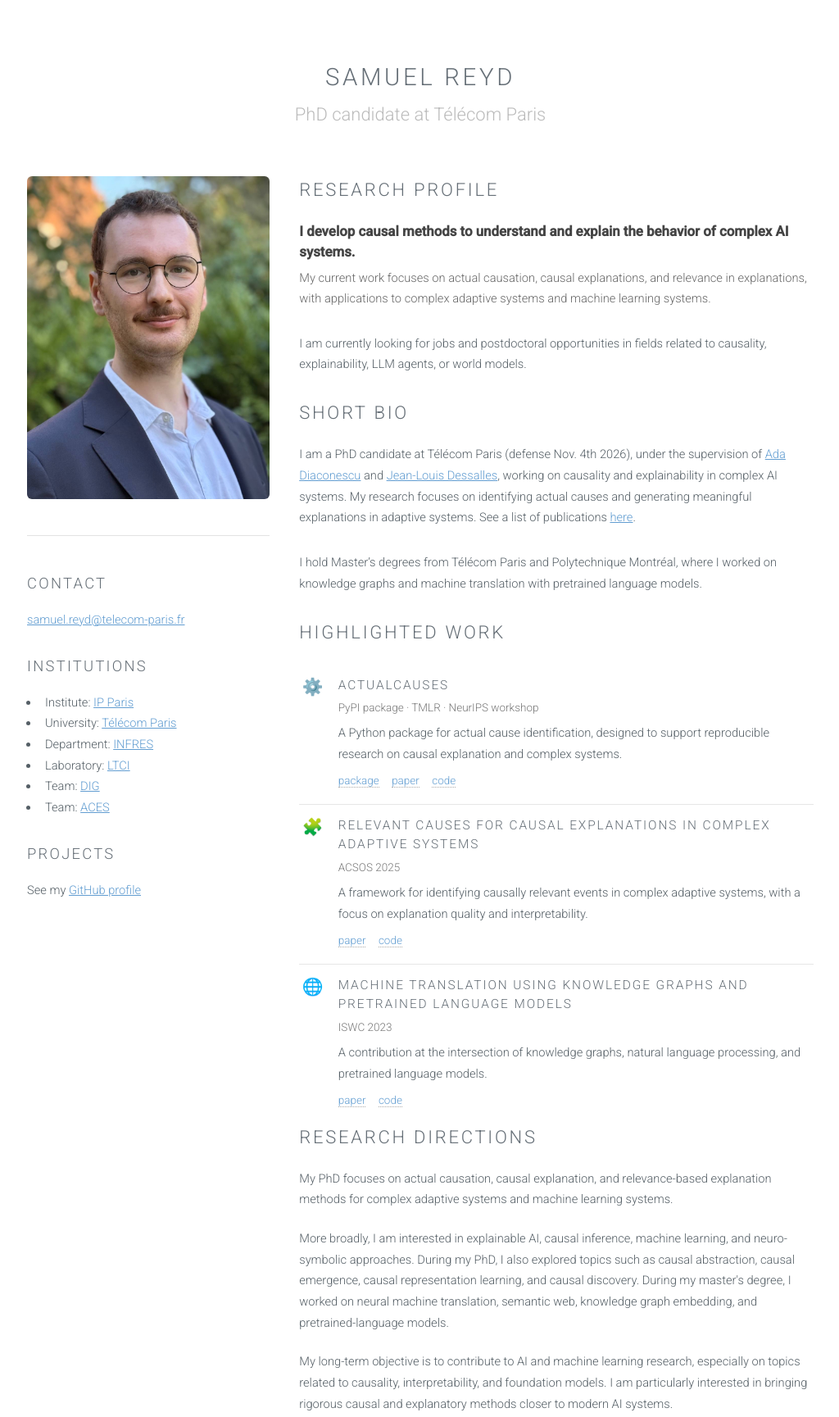
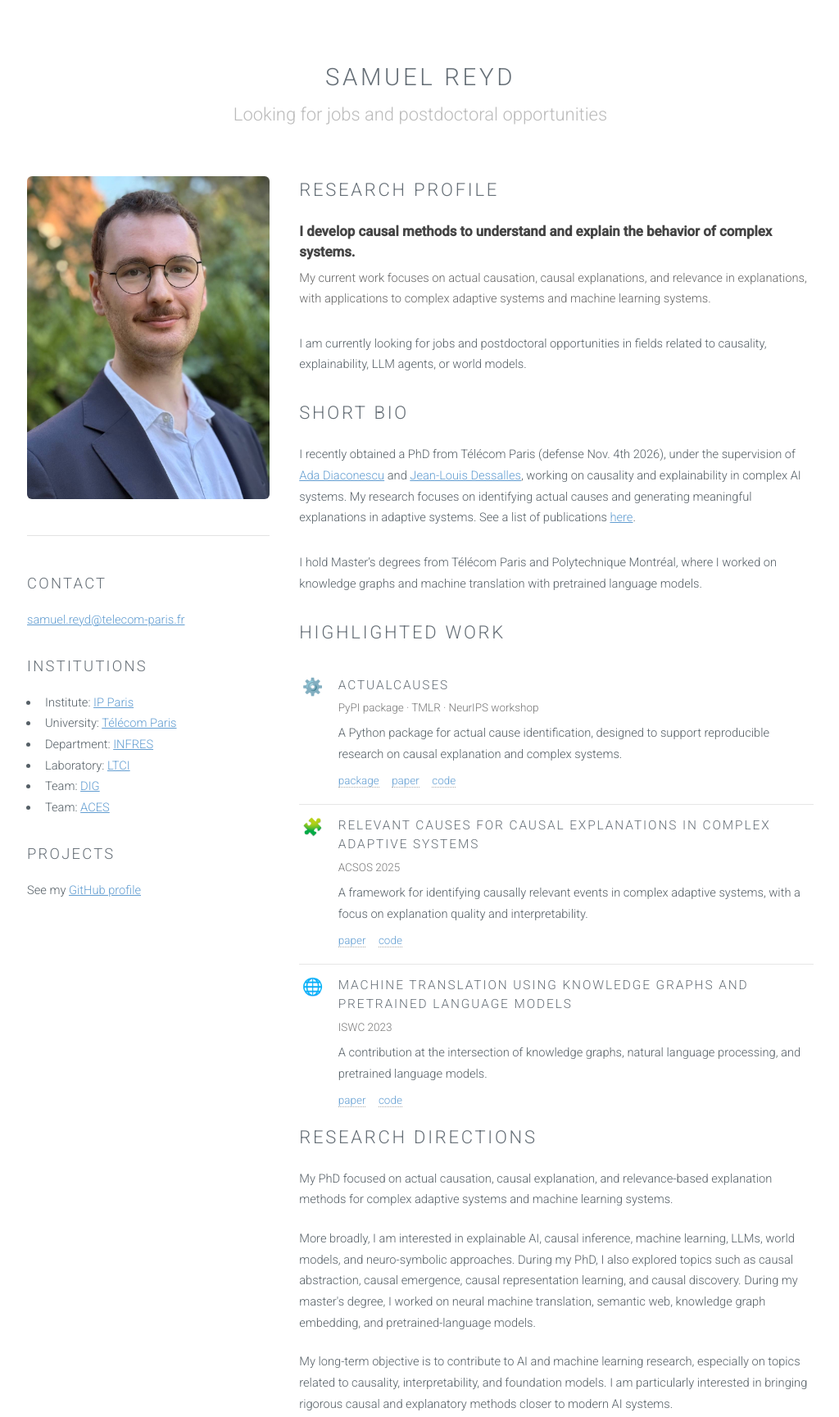
Before and after one commit to SamuelReyd/SamuelReyd.github.io, a plain HTML site: page index.html in a window 1280 px wide. Shown: the part 60-1789 px from the top of the page at 82% size, without its empty margins (127-1151 px from the left). Drawn offline with Linux system fonts and the light colour scheme.

Commit message:
updated phd status

```diff
--- a/index.html
+++ b/index.html
@@ -8,7 +8,7 @@
 	<head>
 		<title>Home - Samuel Reyd</title>
 		<meta http-equiv="content-type" content="text/html; charset=utf-8" />
-		<meta name="description" content="Samuel Reyd — PhD candidate at Télécom Paris working on causality and explainability for complex AI systems." />
+		<meta name="description" content="Samuel Reyd — Looking for jobs and postdoctoral opportunities in fields related to causality, explainability, complex systems, LLM agents and world models." />
 		<meta name="keywords" content="Samuel Reyd, causality, actual causation, explainability, AI, machine learning, complex systems, Télécom Paris" />
 		<script src="js/jquery.min.js"></script>
 		<script src="js/skel.min.js"></script>
@@ -113,7 +113,7 @@
 			<section id="main" class="wrapper style1">
 				<header class="major">
 					<h2>Samuel Reyd</h2>
-					<p>PhD candidate at Télécom Paris</p>
+					<p>Looking for jobs and postdoctoral opportunities</p>
 				</header>
 
 				<div class="container">
@@ -121,7 +121,7 @@
 						<div class="4u">
 
 							<section>
-								<a href="#" class="image fit"><img src="images/profile.png" alt="Portrait or research illustration" /></a>
+								<a href="#" class="image fit"><img src="images/profile.png" alt="Portrait" /></a>
 							</section>
 
 
@@ -152,7 +152,7 @@
 							<section>
 								<h2>Research profile</h2>
 								<p class="subtitle-main">
-									I develop causal methods to understand and explain the behavior of complex AI systems.
+									I develop causal methods to understand and explain the behavior of complex systems.
 								</p>
 								<p class="subtitle-secondary">
 									My current work focuses on actual causation, causal explanations, and relevance in explanations,
@@ -167,7 +167,7 @@
 							<section>
 								<h2>Short bio</h2>
 								<p>
-									I am a PhD candidate at Télécom Paris (defense Nov. 4th 2026),
+									I recently obtained a PhD from Télécom Paris (defense Nov. 4th 2026),
 									under the supervision of
 									<a target="_blank" rel="noopener noreferrer" href="https://adadiaconescu.there-you-are.com/index.html">Ada Diaconescu</a>
 									and <a target="_blank" rel="noopener noreferrer" href="https://perso.telecom-paristech.fr/jld/">Jean-Louis Dessalles</a>,
@@ -251,13 +251,13 @@
 								<h2>Research directions</h2>
 
 								<div class="topic-block">
-									My PhD focuses on actual causation, causal explanation, and relevance-based explanation methods
+									My PhD focused on actual causation, causal explanation, and relevance-based explanation methods
 									for complex adaptive systems and machine learning systems.
 								</div>
 
 								<div class="topic-block">
 									More broadly, I am interested in
-									explainable AI, causal inference, machine learning, and neuro-symbolic approaches.
+									explainable AI, causal inference, machine learning, LLMs, world models, and neuro-symbolic approaches.
 									During my PhD, I also explored topics such as
 									causal abstraction, causal emergence, causal representation learning, and causal discovery.
 									During my master's degree, I worked on
```
Also changed, not shown: resume.html (+3 -3 lines), 2 other files.
